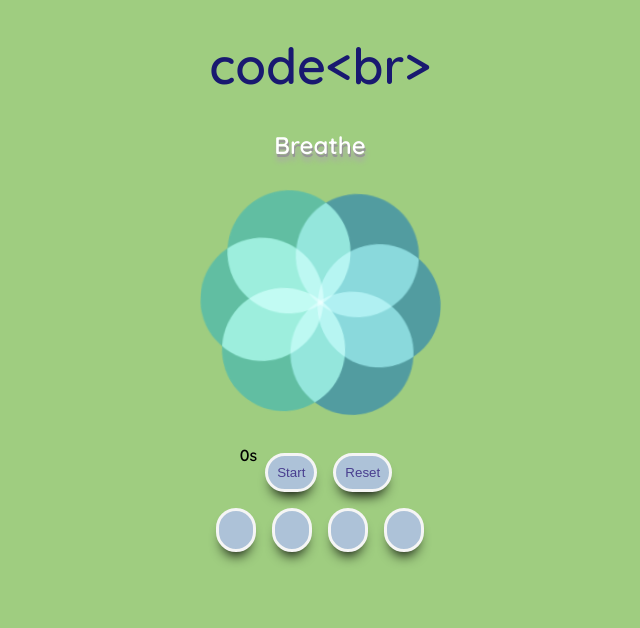
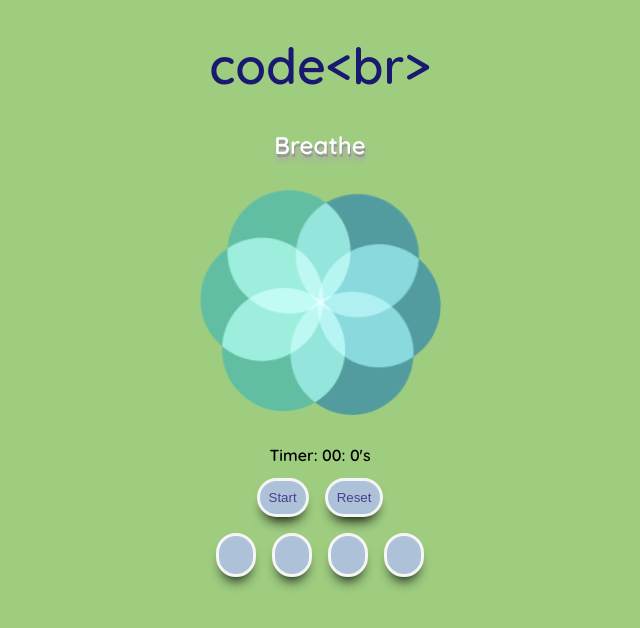
Before and after one commit to fatpav/code-br-, a React (Create React App) app in the folder code_br_client_side/: page /breathe in a window 1280 px wide. Shown: the top 628 px of the page, without its empty margins (320-960 px from the left). Built offline with nearby package versions, Linux system fonts and the light colour scheme; no server answers; some icons are missing.

Commit message:
timer centred and Alan works his magic

```diff
--- a/code_br_client_side/src/components/Exercises/Meditate.js
+++ b/code_br_client_side/src/components/Exercises/Meditate.js
@@ -9,6 +9,7 @@ const Meditate = () => {
 
     return (
         <>
+
             <h2>Meditate</h2>
             <div class="soundcloudbar">
                 <iframe width="25%" height="20" scrolling="no" frameborder="no" allow="auto_play"
--- a/code_br_client_side/src/components/Exercises/Timer.js
+++ b/code_br_client_side/src/components/Exercises/Timer.js
@@ -28,8 +28,11 @@ const Timer = () => {
 
 
   return (
+      <>
+        <div class="timerSeconds">
+             Timer: 00: {seconds}'s
+        </div>
           <div className="navbar">
-                {seconds}s
             <button className={`navbuttons button-primary button-primary-${isActive ? 'active' : 'inactive'}`} onClick={toggle}>
                 {isActive ? 'Pause' : 'Start'}
             </button>
@@ -37,7 +40,8 @@ const Timer = () => {
                 Reset
             </button>
 
-    </div>
+        </div>
+    </>
   );
 };
 
--- a/code_br_client_side/src/index.css
+++ b/code_br_client_side/src/index.css
@@ -299,3 +299,8 @@ text-shadow: 1px 3px 0 #969696, 1px 7px 5px #aba8a8;
 .detail-list{
   list-style: none;
 }
+
+.timerSeconds{
+  text-align: center;
+  margin-bottom: 5px;
+}
```
Also changed, not shown: 1 other file (tests, documents, lock files or other folders).
